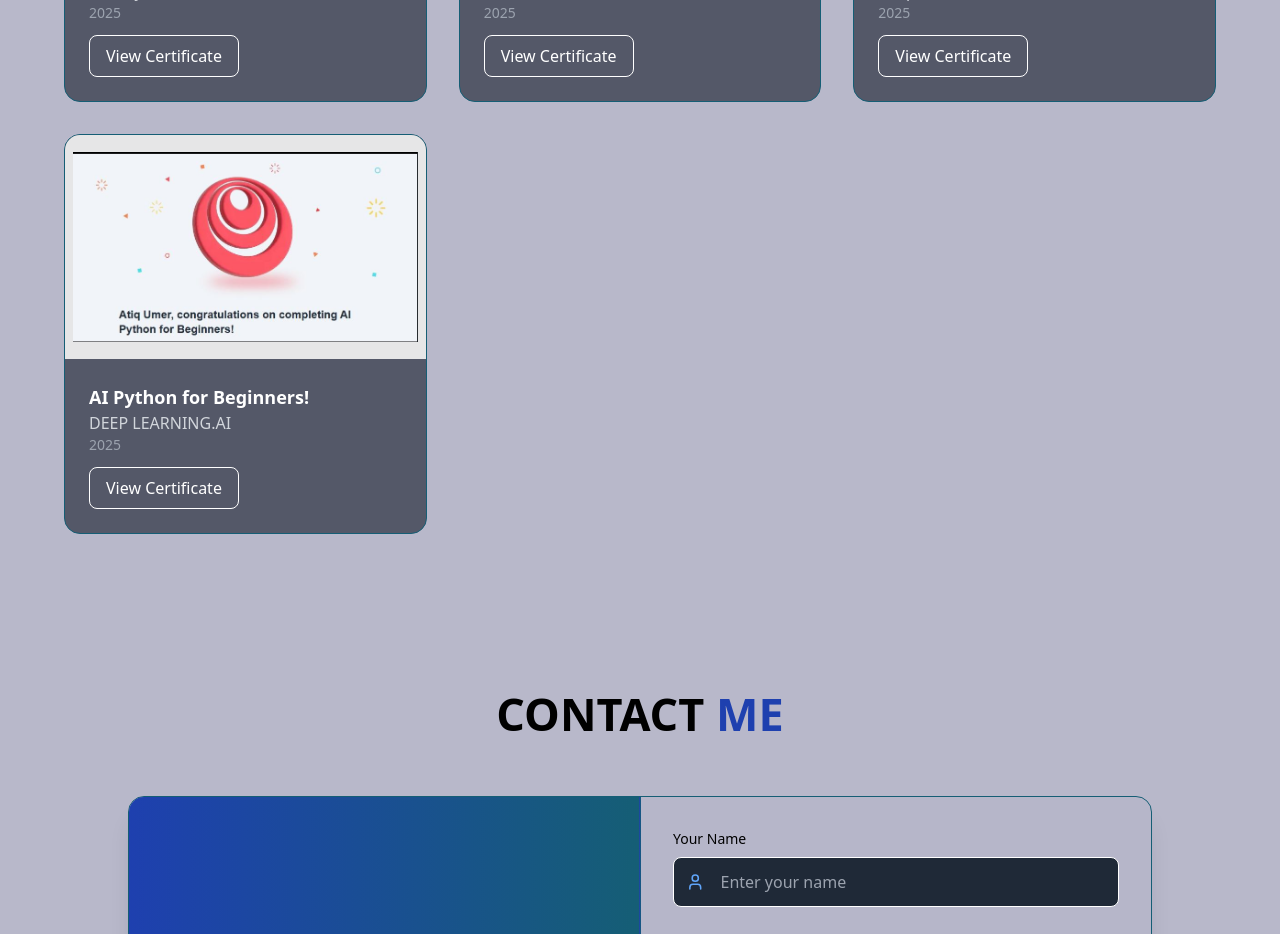
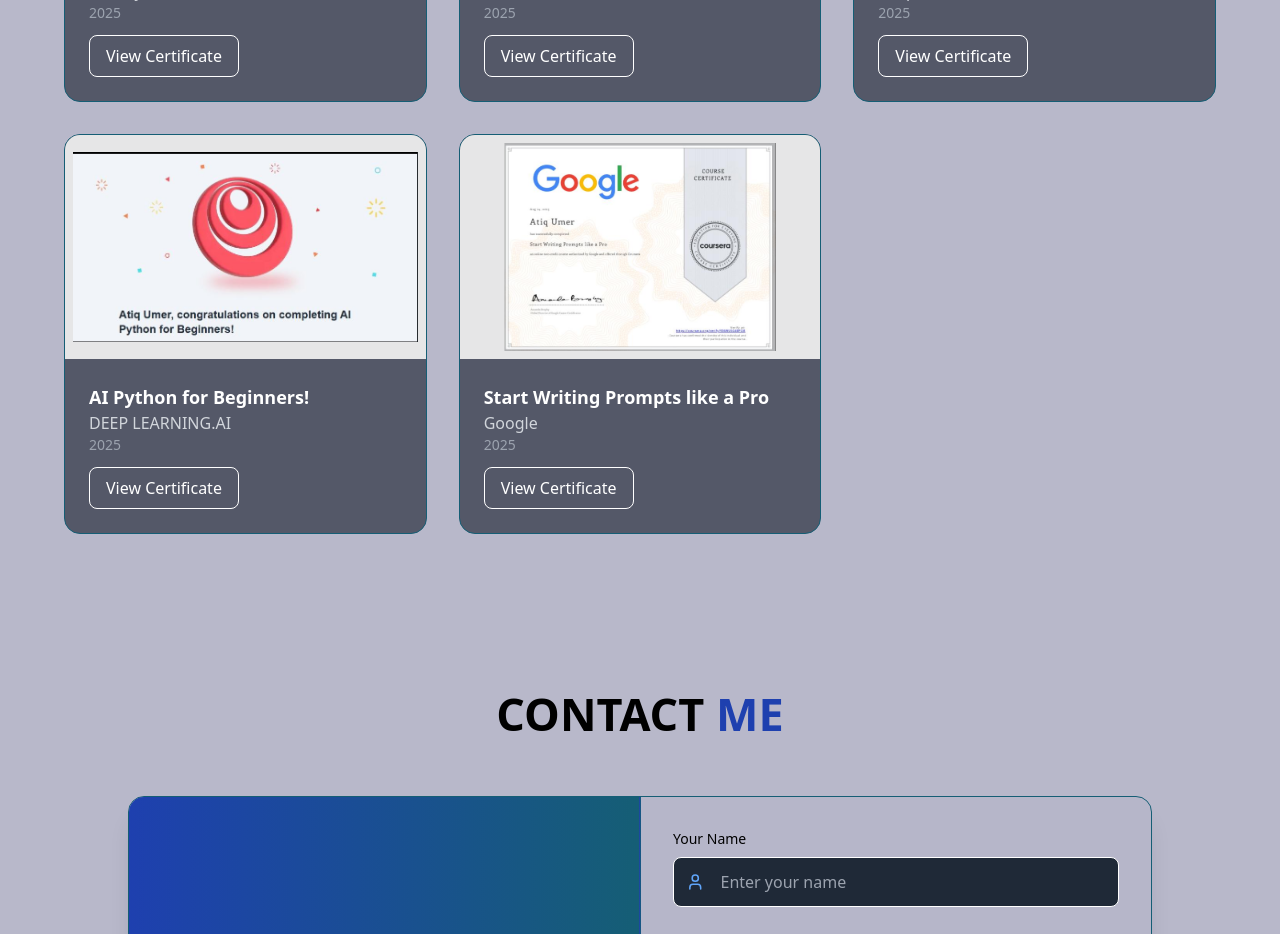
Before and after one commit to Atiqumer/Atiq-Umer-portfolio, a Next.js app: page / in a window 1280 px wide. Shown: the part 6640-7574 px from the top of the page. Built offline with nearby package versions, Linux system fonts and the light colour scheme.

Commit message:
certificate link issue

```diff
--- a/src/components/certificates.tsx
+++ b/src/components/certificates.tsx
@@ -53,6 +53,13 @@
       year: "2025",
       link: "https://learn.deeplearning.ai/accomplishments/fffb74de-e5dc-4d67-a004-a9ee490f4c4c?usp=sharing",
       image: "/images/cer8.png",
+    },
+    {
+      title: "Start Writing Prompts like a Pro",
+      issuer: "Google",
+      year: "2025",
+      link: "https://www.coursera.org/account/accomplishments/verify/936WU5G4BPO8",
+      image: "/images/cer10.png",
     },
   ];
 
```
Also changed, not shown: public/images/cer10.png (added).
